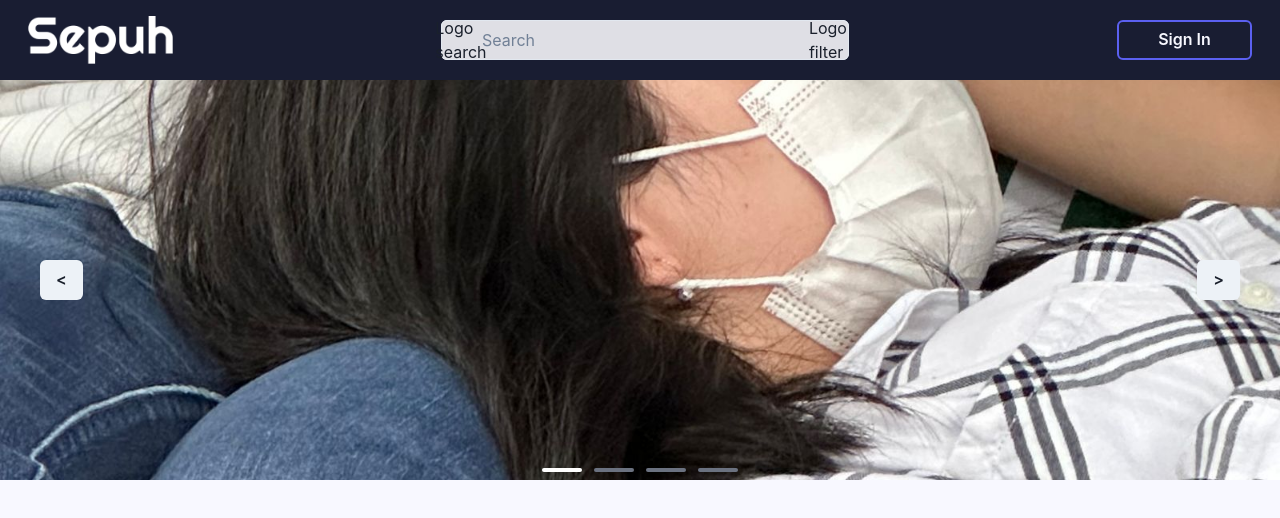
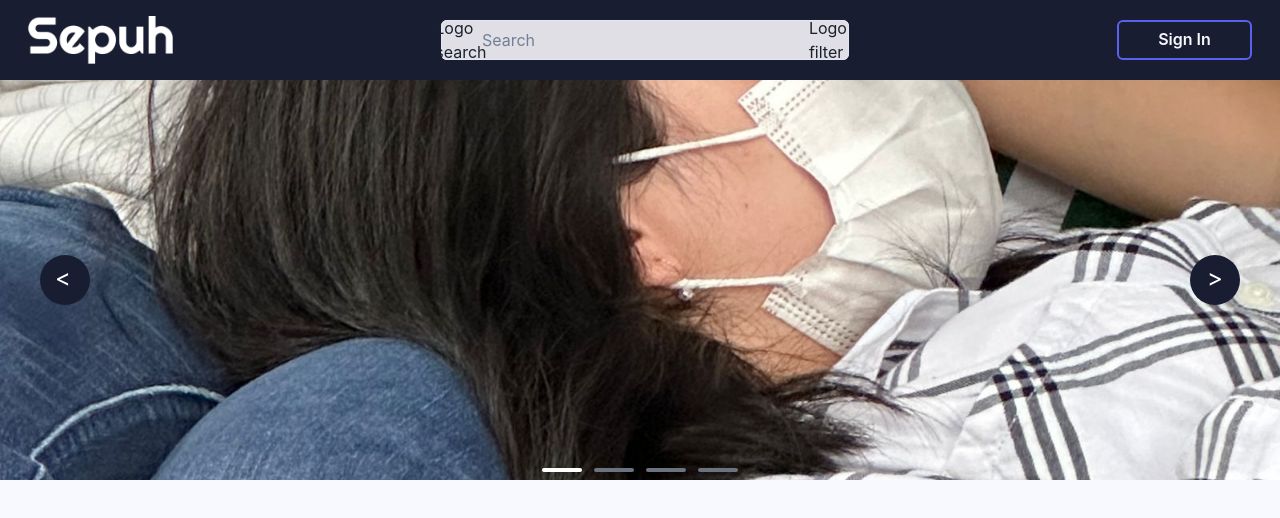
Before and after one commit to AlexandroFebrian/Sepuh_frontend, a React (Vite) app: page / in a window 1280 px wide. Shown: the top 518 px of the page. Built offline with nearby package versions, Linux system fonts and the light colour scheme; grey boxes are pictures that could not be loaded; a web font is replaced by a local one.

Commit message:
update button carousel

```diff
--- a/src/LandingPage/components/Carousel.jsx
+++ b/src/LandingPage/components/Carousel.jsx
@@ -36,9 +36,9 @@ export default function Carousel({photos}) {
           }
         </div>
 
-        <div className="absolute top-0 h-full w-full justify-between items-center flex text-white px-10 text-3xl">
-          <Button onClick={previousSlide}>{"<"}</Button>
-          <Button onClick={nextSlide}>{">"}</Button>
+        <div className="absolute top-0 h-full w-full justify-between items-center flex text-white px-10 text-2xl">
+          <button className=' h-[50px] w-[50px] rounded-[50px] bg-navyblue-800 hover:bg-navyblue-500 transition-colors' onClick={previousSlide}><div className=' -mt-1 -ms-1'>{"<"}</div></button>
+          <button className=' h-[50px] w-[50px] rounded-[50px] bg-navyblue-800 hover:bg-navyblue-500 transition-colors' onClick={nextSlide}><div className=' -mt-1'>{">"}</div></button>
         </div>
 
         <div className="absolute bottom-0 py-2 flex justify-center gap-3 w-full">
```
